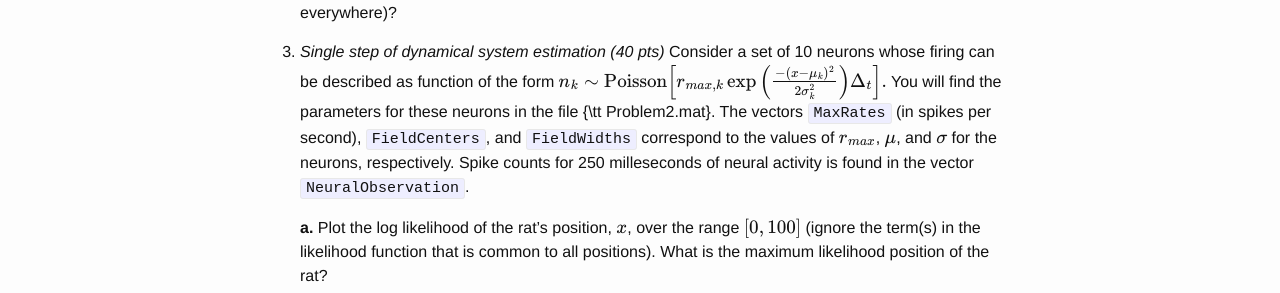
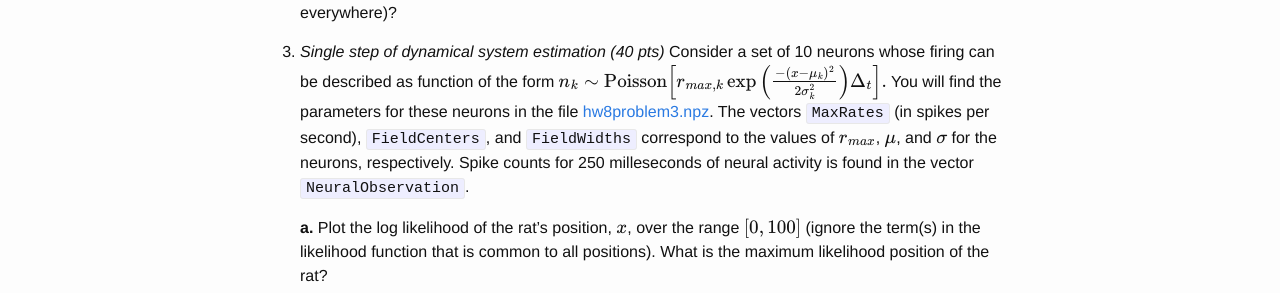
Before and after one commit to elec548/elec548.github.io, a Jekyll site: the page built from Assignments/hw8.md, in a window 1280 px wide. Shown: the part 994-1287 px from the top of the page. Built offline with Jekyll 4.4.1, drawn with Linux system fonts in a browser that asks for light colours; formulas are drawn with MathJax 3.

Commit message:
Updated HW8 with right link for problem 3

```diff
--- a/Assignments/hw8.md
+++ b/Assignments/hw8.md
@@ -60,7 +60,8 @@ to account for a prior model of animal movement.
   n_k \sim \text{Poisson}\!\left[r_{max,k}  \exp\left(\frac{-(x - \mu_k)^2}{2\sigma_k^2}\right)\Delta_t\right].
   \end{equation*}
   $$
-  You will find the parameters for these neurons in the file {\tt Problem2.mat}.
+  You will find the parameters for these neurons in the file
+  [hw8problem3.npz](hw8problem3.npz).
   The vectors `MaxRates` (in spikes per second), `FieldCenters`, and `FieldWidths`
   correspond to the values of $$r_{max}$$, $$\mu$$, and $$\sigma$$ for the
   neurons, respectively. Spike counts for 250 milleseconds of neural activity is
```
Also changed, not shown: 1 other file.
